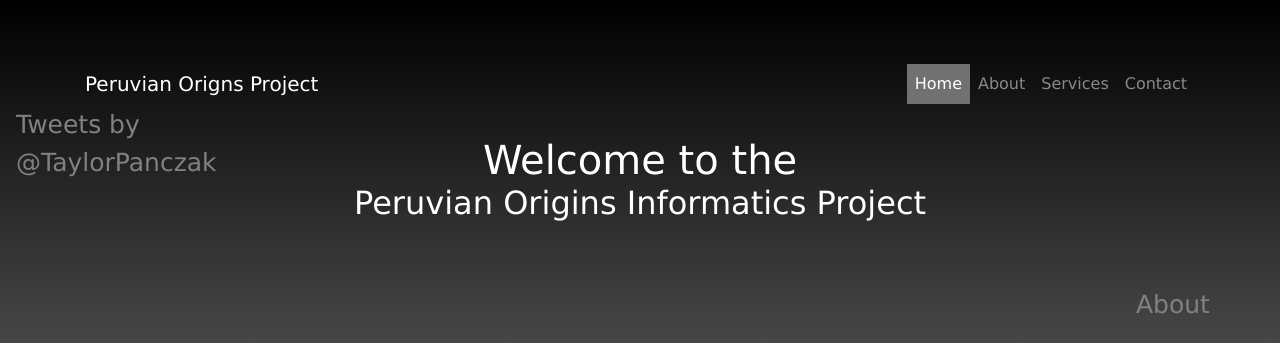
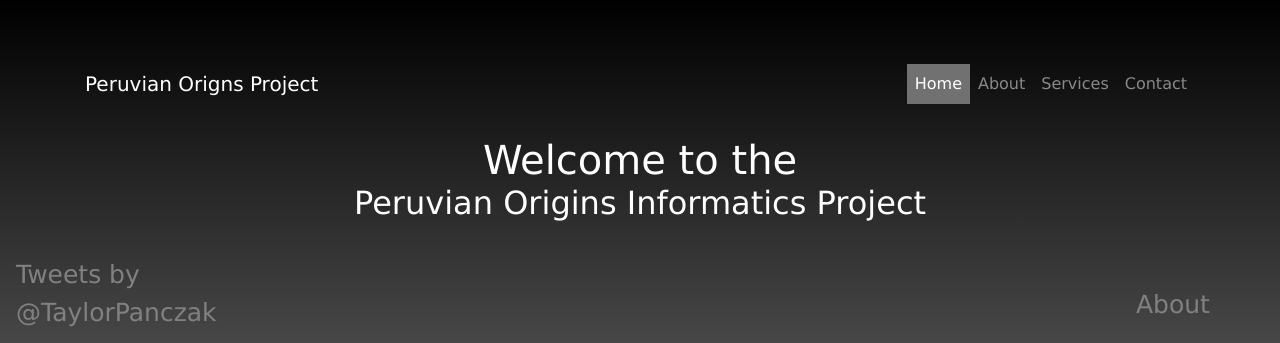
Before and after one commit to Taylorpanczak/Peruvian-Origins-Informatics-Project, a website: page index.html in a window 1280 px wide. Shown: the top 343 px of the page. Drawn offline with Linux system fonts and the light colour scheme.

Commit message:
Update index.html

```diff
--- a/index.html
+++ b/index.html
@@ -30,7 +30,7 @@
   left: 0;
   background-color: transparent;
   overflow-x: hidden;
-  padding-top: 100px;
+  padding-top: 250px;
 }
 
 .sidenav a {
```
